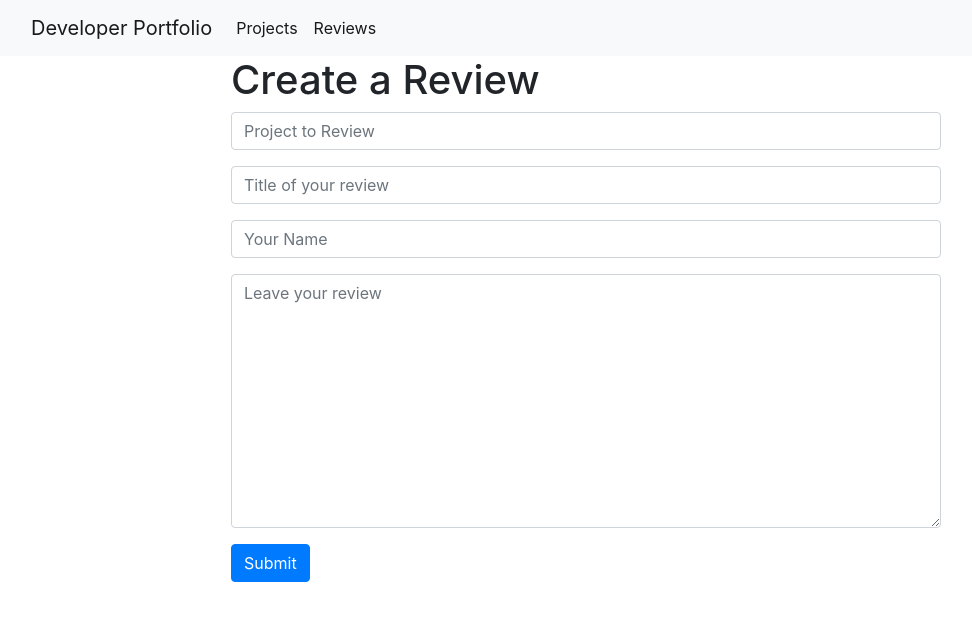
After one commit to sjara11/portfolio-web-app-django, a Django app: page /reviews/create/ in a window 1280 px wide. The commit adds this page. Shown: the top 621 px of the page, without its empty margins (54-1026 px from the left). Run offline with Django 4.2, Linux system fonts and the light colour scheme; some libraries are stand-ins or nearby versions.

Commit message:
add create function and button

```diff
--- a/reviews/forms.py
+++ b/reviews/forms.py
@@ -1,6 +1,14 @@
 from django import forms
+import projects
 
 class ReviewForm(forms.Form):
+    project = forms.ModelChoiceField(
+        queryset=projects.models.Project.objects.all(),
+        widget=forms.TextInput(attrs={
+            "class": "form-control",
+            "placeholder": "Project to Review"
+        })
+    )
     title = forms.CharField(
         max_length=225,
         widget=forms.TextInput(attrs={
--- /dev/null
+++ b/reviews/templates/review_create.html
@@ -0,0 +1,22 @@
+{% extends "base.html" %}
+{% block page_content %}
+<div class="col-md-8 offset-md-2">
+    <h1>Create a Review</h1>
+    <form action="/reviews/create/" method="post">
+        {% csrf_token %}
+        <div class="form-group">
+            {{ review_form.project }}
+        </div>
+        <div class="form-group">
+            {{ review_form.title }}
+        </div>
+        <div class="form-group">
+            {{ review_form.author }}
+        </div>
+        <div class="form-group">
+            {{ review_form.body }}
+        </div>
+        <button type="submit" class="btn btn-primary">Submit</button>
+    </form>
+</div>
+{% endblock %}
--- a/reviews/urls.py
+++ b/reviews/urls.py
@@ -4,5 +4,5 @@ from . import views
 urlpatterns = [
     path('', views.reviews_index, name='reviews_index'),
     path('<int:pk>/', views.review_detail, name='review_detail'),
-    path('create', views.review_create, name='review_create'),
+    path('create/', views.review_create, name='review_create'),
 ]
--- a/reviews/views.py
+++ b/reviews/views.py
@@ -16,6 +16,7 @@ def review_create(request):
         review_form = ReviewForm(request.POST)
         if review_form.is_valid():
             review = Review(
+                project=review_form.cleaned_data["project"],
                 title=review_form.cleaned_data["title"],
                 author=review_form.cleaned_data["author"],
                 body=review_form.cleaned_data["body"],
@@ -25,7 +26,7 @@ def review_create(request):
     context = {
         'review_form': review_form
     }
-    return render(request, 'reviews/create_post_review.html', context=context)
+    return render(request, "review_create.html", context=context)
 
 def review_detail(request, pk):
     review = Review.objects.get(pk=pk)
```
Also changed, not shown: reviews/templates/reviews_index.html (+7 -1 lines).
